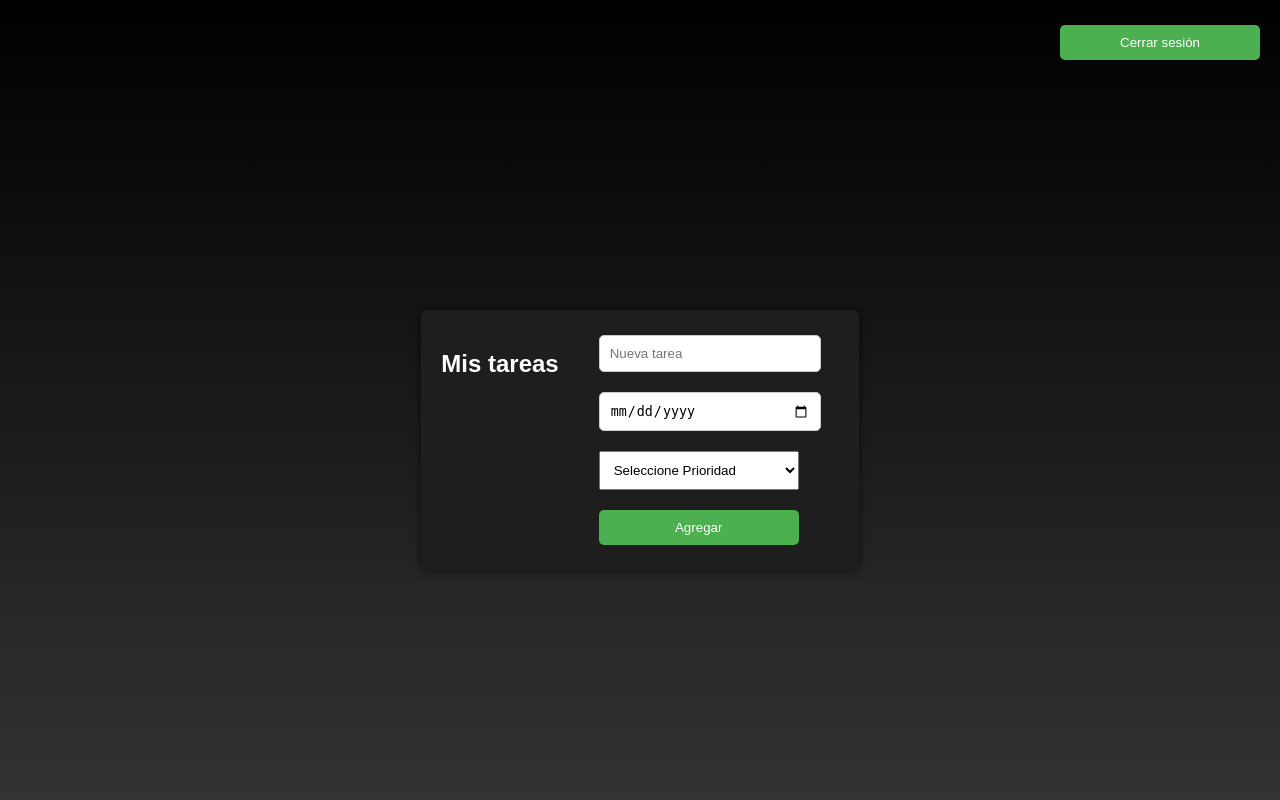
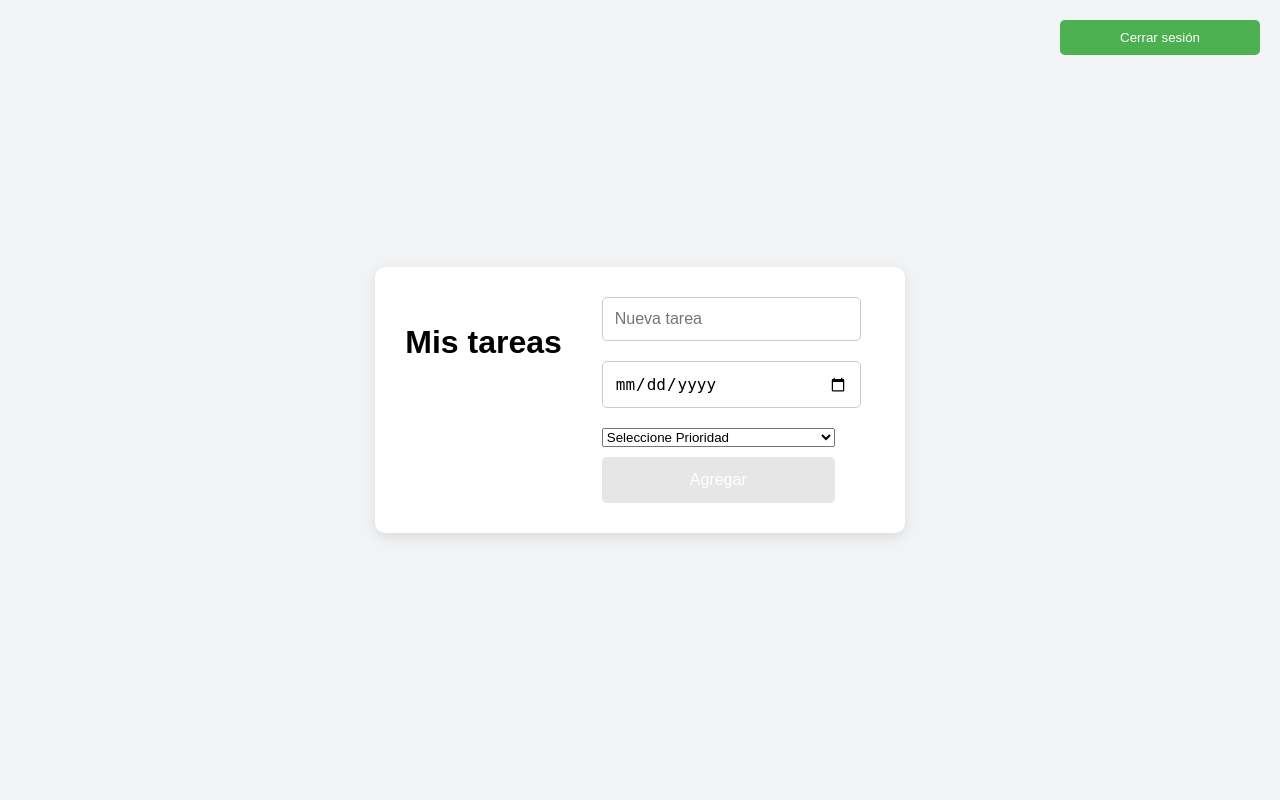
Before and after one commit to edoruin/task_web, a Flask app: page /tareas_p in a window 1280 px wide. Run offline with Flask 3, Linux system fonts and the light colour scheme; the visitor is signed in with stand-in values (Sample User, id 1); data that the repository does not hold is empty.

Commit message:
Update tareas_p.html
version 3

```diff
--- a/templates/tareas_p.html
+++ b/templates/tareas_p.html
@@ -4,20 +4,99 @@
   <meta charset="UTF-8">
   <title>Gestor de Tareas</title>
   <link rel="stylesheet" href="{{ url_for('static', filename='styles.css') }}">
-  <style>
+   <style>
     body {
       font-family: Arial, sans-serif;
-      background: linear-gradient(to bottom, #000000, #333333);
+      background-color: #f2f3f5;
       margin: 0;
       padding: 0;
-      min-height: 100vh;
+    }
+
+    .container {
+      max-width: 700px;
+      margin: 60px auto;
+      background: white;
+      padding: 30px;
+      border-radius: 10px;
+      box-shadow: 0 4px 12px rgba(0, 0, 0, 0.1);
+    }
+
+    h2 {
+      text-align: left;
+      font-size: 32px;
+      margin-bottom: 30px;
+      font-weight: bold;
+    }
+
+    form[action="/crear_tarea"] input,
+    form[action="/crear_tarea"] textarea {
+      width: 100%;
+      padding: 12px;
+      margin-bottom: 10px;
+      border: 1px solid #ccc;
+      border-radius: 5px;
+      font-size: 16px;
+    }
+
+    form[action="/crear_tarea"] button {
+      width: 100%;
+      background-color: #e6e6e6;
+      padding: 14px;
+      border: none;
+      font-size: 16px;
+      cursor: pointer;
+    }
+
+    .tarea {
+      padding: 15px 0;
+      border-top: 1px solid #ddd;
+      display: flex;
+      justify-content: space-between;
+      align-items: center;
+    }
+
+    .tarea span {
+      font-size: 18px;
+    }
+
+    .tarea.completada span {
+      text-decoration: line-through;
+      color: #777;
+    }
+
+    .tarea .acciones {
+      display: flex;
+      gap: 8px;
+    }
+
+    .acciones button,
+    .acciones form button {
+      padding: 6px 10px;
+      font-size: 16px;
+      border: 1px solid #aaa;
+      border-radius: 3px;
+      background-color: #f5f5f5;
+      cursor: pointer;
+    }
+
+    .form-editar {
+      margin-top: 10px;
+    }
+
+    .form-editar input,
+    .form-editar select {
+      width: 100%;
+      margin-bottom: 10px;
+      padding: 10px;
+      font-size: 16px;
+      border-radius: 5px;
+      border: 1px solid #ccc;
     }
 
     .logout-button {
       position: fixed;
       top: 20px;
       right: 20px;
-      z-index: 999;
     }
 
     .logout-button button {
@@ -27,80 +106,6 @@
       border: none;
       border-radius: 5px;
       cursor: pointer;
-    }
-
-    .container {
-      max-width: 600px;
-      margin: 120px auto 40px;
-      background: #1e1e1e;
-      color: white;
-      padding: 20px;
-      border-radius: 8px;
-      box-shadow: 0 0 10px rgba(0, 0, 0, 0.6);
-    }
-
-    .tarea {
-      display: flex;
-      align-items: center;
-      justify-content: space-between;
-      margin-bottom: 10px;
-      padding: 10px;
-      border-bottom: 1px solid #555;
-    }
-
-    .acciones {
-      display: flex;
-      gap: 10px;
-    }
-
-    .acciones button,
-    .acciones form button,
-    form button {
-      background-color: #4CAF50;
-      color: white;
-      border: none;
-      padding: 8px 12px;
-      border-radius: 5px;
-      cursor: pointer;
-    }
-
-    .flash-messages {
-      padding: 10px;
-      margin-bottom: 20px;
-      background-color: #333;
-      border: 1px solid #444;
-      border-radius: 5px;
-    }
-
-    .flash {
-      color: #eee;
-      font-size: 16px;
-      margin: 5px 0;
-    }
-
-    .flash.success { color: lightgreen; }
-    .flash.error { color: tomato; }
-
-    .form-editar {
-      display: none;
-      flex-direction: column;
-      margin-top: 10px;
-    }
-
-    .form-editar input,
-    .form-editar select,
-    .form-editar button,
-    form input,
-    form select,
-    form button {
-      width: 100%;
-      padding: 10px;
-      margin: 5px 0;
-    }
-
-    h2 {
-      text-align: center;
-      color: white;
     }
   </style>
 </head>
```
